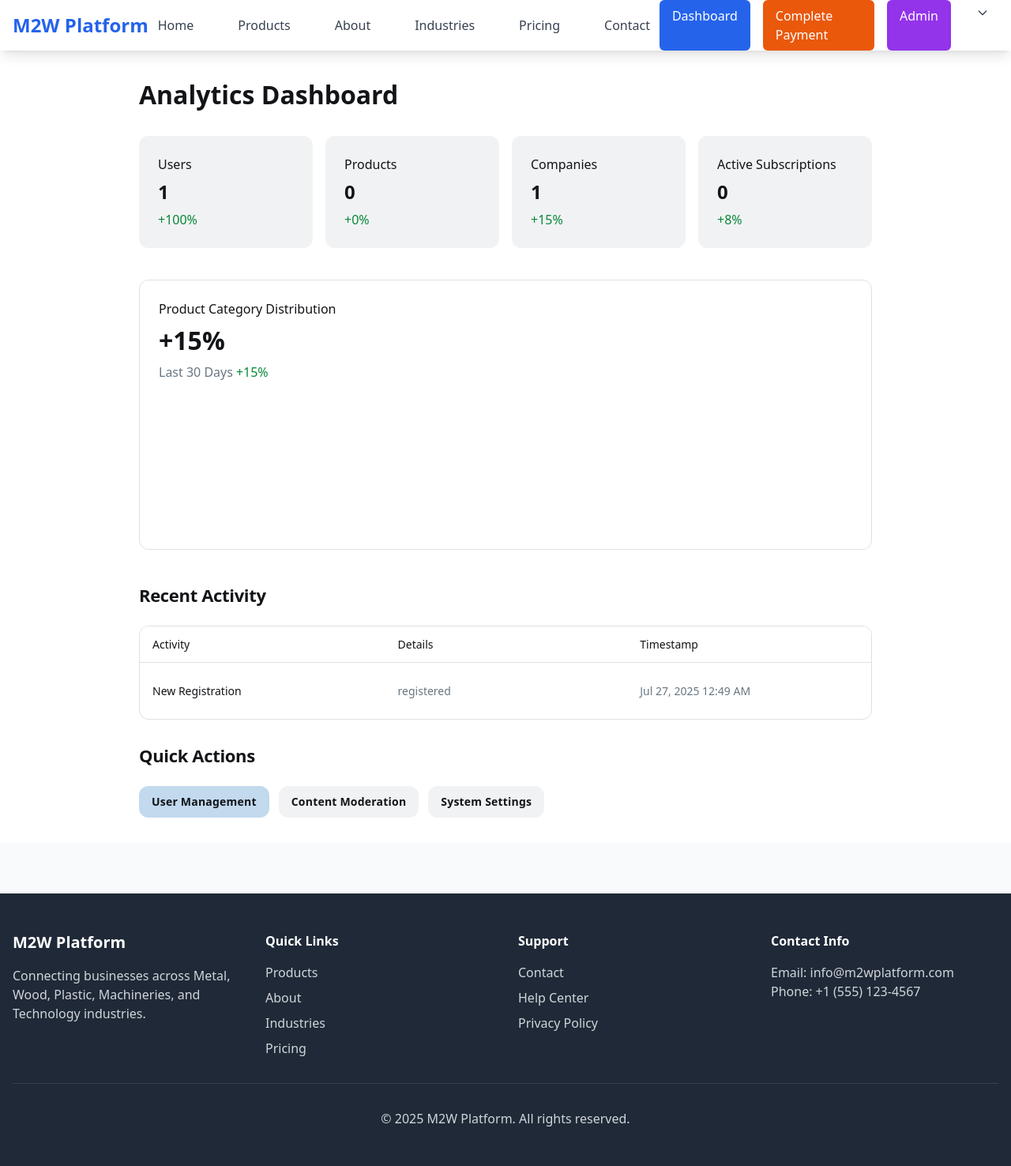
After one commit to suhaibpalli/m2w-platform, a Django app: page /dashboard/admin/ in a window 1280 px wide. The commit adds this page. Shown: the whole page at 79% size. Run offline with Django 5.2, Linux system fonts and the light colour scheme; the visitor is signed in with stand-in values (Sample User, id 1); data comes from the database, SQL or seed files in the repository; data that the repository does not hold is empty; some libraries are stand-ins or nearby versions.

Commit message:
Added dashboard app

```diff
--- a/accounts/views.py
+++ b/accounts/views.py
@@ -29,7 +29,7 @@ class RegisterView(CreateView):
                 self.request,
                 'Registration successful! Welcome aboard. You can now browse the marketplace.'
             )
-            return redirect('accounts:profile')
+            return redirect('dashboard:home')  # ← Changed this line
 
     def form_invalid(self, form):
         messages.error(self.request, 'Please correct the errors below.')
--- /dev/null
+++ b/dashboard/urls.py
@@ -0,0 +1,9 @@
+from django.urls import path
+from . import views
+
+app_name = 'dashboard'
+
+urlpatterns = [
+    path('', views.DashboardHomeView.as_view(), name='home'),
+    path('admin/', views.AdminDashboardView.as_view(), name='admin'),
+]
--- a/dashboard/views.py
+++ b/dashboard/views.py
@@ -1,3 +1,207 @@
-from django.shortcuts import render
+from django.shortcuts import render, redirect
+from django.contrib.auth.mixins import LoginRequiredMixin
+from django.views.generic import TemplateView
+from django.db.models import Count, Q
+from django.utils import timezone
+from datetime import timedelta
+from accounts.models import Company
+from products.models import Product
+from core.models import Industry
+from django.contrib.auth.models import User
 
-# Create your views here.
+class DashboardHomeView(LoginRequiredMixin, TemplateView):
+    template_name = 'dashboard/dashboard_home.html'
+
+    def dispatch(self, request, *args, **kwargs):
+        """Check subscription status before allowing access"""
+        if not request.user.is_authenticated:
+            return self.handle_no_permission()
+
+        company = request.user.company
+        # Remove this overly restrictive check - allow pending users to see dashboard
+        # if company.subscription_status != 'active':
+        #     return redirect('accounts:profile')
+
+        return super().dispatch(request, *args, **kwargs)
+
+    def get_context_data(self, **kwargs):
+        context = super().get_context_data(**kwargs)
+        user = self.request.user
+        company = user.company
+
+        # Role-based dashboard content
+        if company.role == 'vendor':
+            context.update(self.get_vendor_context(company))
+        elif company.role == 'business_buyer':
+            context.update(self.get_buyer_context(company))
+        else:  # consumer_buyer
+            context.update(self.get_consumer_buyer_context(company))
+
+        # Common context
+        context['user'] = user
+        context['company'] = company
+        context['is_vendor'] = company.role == 'vendor'
+        context['is_business_buyer'] = company.role == 'business_buyer'
+        context['is_consumer_buyer'] = company.role == 'consumer_buyer'
+
+        return context
+
+    def get_vendor_context(self, company):
+        """Context for vendor dashboard"""
+        # Get vendor's products
+        products = Product.objects.filter(company=company)
+        recent_products = products.order_by('-created_at')[:5]
+
+        # Analytics
+        total_products = products.count()
+        active_products = products.filter(status='active').count()
+        draft_products = products.filter(status='draft').count()
+        total_views = sum(product.views_count for product in products if hasattr(product, 'views_count'))
+
+        # Recent activity (last 30 days)
+        thirty_days_ago = timezone.now() - timedelta(days=30)
+        recent_activity = []
+
+        # Add recent products to activity
+        for product in products.filter(created_at__gte=thirty_days_ago)[:10]:
+            recent_activity.append({
+                'type': 'product_added',
+                'description': f'Product "{product.name}" was added',
+                'timestamp': product.created_at,
+                'details': f'Category: {product.category.name}'
+            })
+
+        recent_activity.sort(key=lambda x: x['timestamp'], reverse=True)
+
+        return {
+            'total_products': total_products,
+            'active_products': active_products,
+            'draft_products': draft_products,
+            'total_views': total_views,
+            'recent_products': recent_products,
+            'recent_activity': recent_activity[:10],
+            'subscription_status': company.subscription_status,
+            'subscription_expiry': company.subscription_end_date,
+        }
+
+    def get_buyer_context(self, company):
+        """Context for buyer dashboard"""
+        # For buyers - show marketplace stats and saved items
+        total_products = Product.objects.filter(status='active').count()
+        industries = Industry.objects.filter(is_active=True)
+
+        # Recent marketplace activity
+        recent_products = Product.objects.filter(status='active').order_by('-created_at')[:10]
+        recent_activity = []
+
+        for product in recent_products:
+            recent_activity.append({
+                'type': 'new_product',
+                'description': f'New product "{product.name}" available',
+                'timestamp': product.created_at,
+                'details': f'By {product.company.company_name}'
+            })
+
+        return {
+            'total_marketplace_products': total_products,
+            'available_industries': industries.count(),
+            'recent_marketplace_products': recent_products[:5],
+            'recent_activity': recent_activity,
+        }
+
+    def get_consumer_buyer_context(self, company):
+        """Context for consumer buyer dashboard"""
+        # Similar to business buyer but with consumer-specific features
+        total_products = Product.objects.filter(status='active').count()
+        industries = Industry.objects.filter(is_active=True)
+
+        # Recent marketplace activity
+        recent_products = Product.objects.filter(status='active').order_by('-created_at')[:10]
+        recent_activity = []
+
+        for product in recent_products:
+            recent_activity.append({
+                'type': 'new_product',
+                'description': f'New product "{product.name}" available',
+                'timestamp': product.created_at,
+                'details': f'By {product.company.company_name}'
+            })
+
+        return {
+            'total_marketplace_products': total_products,
+            'available_industries': industries.count(),
+            'recent_marketplace_products': recent_products[:5],
+            'recent_activity': recent_activity,
+        }
+
+class AdminDashboardView(LoginRequiredMixin, TemplateView):
+    """Admin-only dashboard view"""
+    template_name = 'dashboard/admin_dashboard.html'
+
+    def dispatch(self, request, *args, **kwargs):
+        if not request.user.is_staff:
+            return redirect('dashboard:home')
+        return super().dispatch(request, *args, **kwargs)
+
+    def get_context_data(self, **kwargs):
+        context = super().get_context_data(**kwargs)
+
+        # Key metrics
+        total_users = User.objects.count()
+        total_companies = Company.objects.count()
+        total_products = Product.objects.count()
+        active_subscriptions = Company.objects.filter(subscription_status='active').count()
+
+        # Growth metrics (last 30 days)
+        thirty_days_ago = timezone.now() - timedelta(days=30)
+        new_users_30d = User.objects.filter(date_joined__gte=thirty_days_ago).count()
+        new_products_30d = Product.objects.filter(created_at__gte=thirty_days_ago).count()
+
+        # Industry distribution
+        industry_stats = []
+        for industry in Industry.objects.filter(is_active=True):
+            product_count = Product.objects.filter(category__industry=industry).count()
+            industry_stats.append({
+                'name': industry.name,
+                'count': product_count,
+                'percentage': (product_count / total_products * 100) if total_products > 0 else 0
+            })
+
+        # Recent activity
+        recent_activity = []
+
+        # Recent registrations
+        recent_users = User.objects.order_by('-date_joined')[:5]
+        for user in recent_users:
+            recent_activity.append({
+                'type': 'New Registration',
+                'description': f'{user.company.company_name} registered',
+                'timestamp': user.date_joined
+            })
+
+        # Recent products
+        recent_products = Product.objects.order_by('-created_at')[:5]
+        for product in recent_products:
+            recent_activity.append({
+                'type': 'New Product',
+                'description': f'{product.name} added by {product.company.company_name}',
+                'timestamp': product.created_at
+            })
+
+        # Sort by timestamp
+        recent_activity.sort(key=lambda x: x['timestamp'], reverse=True)
+
+        context.update({
+            'total_users': total_users,
+            'total_companies': total_companies,
+            'total_products': total_products,
+            'active_subscriptions': active_subscriptions,
+            'new_users_30d': new_users_30d,
+            'new_products_30d': new_products_30d,
+            'user_growth_rate': (new_users_30d / total_users * 100) if total_users > 0 else 0,
+            'product_growth_rate': (new_products_30d / total_products * 100) if total_products > 0 else 0,
+            'industry_stats': industry_stats,
+            'recent_activity': recent_activity[:10],
+        })
+
+        return context
--- a/m2w_platform/urls.py
+++ b/m2w_platform/urls.py
@@ -24,7 +24,7 @@ urlpatterns = [
     path('', include('core.urls')),
     path('accounts/', include('accounts.urls')),
     path('products/', include('products.urls')),
-    # path('dashboard/', include('dashboard.urls')),
+    path('dashboard/', include('dashboard.urls')),
     # path('messages/', include('messaging.urls')),
     # path('payments/', include('payments.urls')),
 ]
--- a/templates/base.html
+++ b/templates/base.html
@@ -36,18 +36,52 @@
                 <!-- Auth Buttons -->
                 <div class="flex space-x-4">
                     {% if user.is_authenticated %}
+                        <a href="{% url 'dashboard:home' %}" class="bg-blue-600 text-white px-4 py-2 rounded-md hover:bg-blue-700">
+                            Dashboard
+                        </a>
+                        {% if user.company.subscription_status == 'active' %}
                             {% if user.company.role == 'vendor' %}
-                            <a href="{% url 'products:my_products' %}" class="bg-blue-600 text-white px-4 py-2 rounded-md hover:bg-blue-700">
+                                <a href="{% url 'products:my_products' %}" class="bg-green-600 text-white px-4 py-2 rounded-md hover:bg-green-700">
                                     My Products
                                 </a>
                             {% elif user.company.role == 'business_buyer' %}
-                            <a href="#" class="bg-blue-600 text-white px-4 py-2 rounded-md hover:bg-blue-700">
+                                <a href="#" class="bg-green-600 text-white px-4 py-2 rounded-md hover:bg-green-700">
                                     My Quotes
                                 </a>
                             {% endif %}
-                        <a href="{% url 'accounts:logout' %}" class="text-gray-700 hover:text-blue-600 px-3 py-2">
+                        {% else %}
+                            <a href="{% url 'accounts:profile' %}" class="bg-orange-600 text-white px-4 py-2 rounded-md hover:bg-orange-700">
+                                Complete Payment
+                            </a>
+                        {% endif %}
+                        {% if user.is_staff %}
+                        <a href="{% url 'dashboard:admin' %}" class="bg-purple-600 text-white px-4 py-2 rounded-md hover:bg-purple-700">
+                            Admin
+                        </a>
+                        {% endif %}
+                        <div class="relative group">
+                            <button class="text-gray-700 hover:text-blue-600 px-3 py-2 flex items-center">
+                                {{ user.company.company_name }}
+                                <svg class="w-4 h-4 ml-1" fill="none" stroke="currentColor" viewBox="0 0 24 24">
+                                    <path stroke-linecap="round" stroke-linejoin="round" stroke-width="2" d="M19 9l-7 7-7-7"></path>
+                                </svg>
+                            </button>
+                            <div class="absolute right-0 mt-2 w-48 bg-white rounded-md shadow-lg py-1 z-50 hidden group-hover:block">
+                                <div class="px-4 py-2 text-sm text-gray-700 border-b">
+                                    <div class="font-semibold">{{ user.company.company_name }}</div>
+                                    <div class="text-xs text-gray-500">{{ user.company.get_role_display }}</div>
+                                    <div class="text-xs {% if user.company.subscription_status == 'active' %}text-green-600{% elif user.company.subscription_status == 'pending' %}text-orange-600{% else %}text-red-600{% endif %}">
+                                        Status: {{ user.company.get_subscription_status_display }}
+                                    </div>
+                                </div>
+                                <a href="{% url 'accounts:profile' %}" class="block px-4 py-2 text-sm text-gray-700 hover:bg-gray-100">
+                                    Profile Settings
+                                </a>
+                                <a href="{% url 'accounts:logout' %}" class="block px-4 py-2 text-sm text-gray-700 hover:bg-gray-100">
                                     Logout
                                 </a>
+                            </div>
+                        </div>
                     {% else %}
                         <a href="{% url 'accounts:login' %}" class="text-gray-700 hover:text-blue-600 px-3 py-2">
                             Login
--- /dev/null
+++ b/templates/dashboard/admin_dashboard.html
@@ -0,0 +1,112 @@
+{% extends 'base.html' %}
+
+{% block title %}Admin Dashboard - M2W Platform{% endblock %}
+
+{% block content %}
+<div class="relative flex size-full min-h-screen flex-col bg-white">
+    <div class="layout-container flex h-full grow flex-col">
+        <div class="px-40 flex flex-1 justify-center py-5">
+            <div class="layout-content-container flex flex-col max-w-[960px] flex-1">
+
+                <!-- Header -->
+                <div class="flex flex-wrap justify-between gap-3 p-4">
+                    <p class="text-[#121417] tracking-light text-[32px] font-bold leading-tight min-w-72">Analytics Dashboard</p>
+                </div>
+
+                <!-- Key Metrics Cards -->
+                <div class="flex flex-wrap gap-4 p-4">
+                    <div class="flex min-w-[158px] flex-1 flex-col gap-2 rounded-xl p-6 bg-[#f1f2f4]">
+                        <p class="text-[#121417] text-base font-medium leading-normal">Users</p>
+                        <p class="text-[#121417] tracking-light text-2xl font-bold leading-tight">{{ total_users }}</p>
+                        <p class="text-[#078838] text-base font-medium leading-normal">+{{ user_growth_rate|floatformat:0 }}%</p>
+                    </div>
+                    <div class="flex min-w-[158px] flex-1 flex-col gap-2 rounded-xl p-6 bg-[#f1f2f4]">
+                        <p class="text-[#121417] text-base font-medium leading-normal">Products</p>
+                        <p class="text-[#121417] tracking-light text-2xl font-bold leading-tight">{{ total_products }}</p>
+                        <p class="text-[#078838] text-base font-medium leading-normal">+{{ product_growth_rate|floatformat:0 }}%</p>
+                    </div>
+                    <div class="flex min-w-[158px] flex-1 flex-col gap-2 rounded-xl p-6 bg-[#f1f2f4]">
+                        <p class="text-[#121417] text-base font-medium leading-normal">Companies</p>
+                        <p class="text-[#121417] tracking-light text-2xl font-bold leading-tight">{{ total_companies }}</p>
+                        <p class="text-[#078838] text-base font-medium leading-normal">+15%</p>
+                    </div>
+                    <div class="flex min-w-[158px] flex-1 flex-col gap-2 rounded-xl p-6 bg-[#f1f2f4]">
+                        <p class="text-[#121417] text-base font-medium leading-normal">Active Subscriptions</p>
+                        <p class="text-[#121417] tracking-light text-2xl font-bold leading-tight">{{ active_subscriptions }}</p>
+                        <p class="text-[#078838] text-base font-medium leading-normal">+8%</p>
+                    </div>
+                </div>
+
+                <!-- Charts Section -->
+                <div class="flex flex-wrap gap-4 px-4 py-6">
+                    <!-- Product Category Distribution -->
+                    <div class="flex min-w-72 flex-1 flex-col gap-2 rounded-xl border border-[#dde1e4] p-6">
+                        <p class="text-[#121417] text-base font-medium leading-normal">Product Category Distribution</p>
+                        <p class="text-[#121417] tracking-light text-[32px] font-bold leading-tight truncate">+15%</p>
+                        <div class="flex gap-1">
+                            <p class="text-[#687682] text-base font-normal leading-normal">Last 30 Days</p>
+                            <p class="text-[#078838] text-base font-medium leading-normal">+15%</p>
+                        </div>
+                        <div class="grid min-h-[180px] gap-x-4 gap-y-6 grid-cols-[auto_1fr] items-center py-3">
+                            {% for industry in industry_stats %}
+                            <p class="text-[#687682] text-[13px] font-bold leading-normal tracking-[0.015em]">{{ industry.name }}</p>
+                            <div class="h-full flex-1">
+                                <div class="border-[#687682] bg-[#f1f2f4] border-r-2 h-full" style="width: {{ industry.percentage|floatformat:0 }}%;"></div>
+                            </div>
+                            {% endfor %}
+                        </div>
+                    </div>
+                </div>
+
+                <!-- Recent Activity -->
+                <h2 class="text-[#121417] text-[22px] font-bold leading-tight tracking-[-0.015em] px-4 pb-3 pt-5">Recent Activity</h2>
+                <div class="px-4 py-3">
+                    <div class="flex overflow-hidden rounded-xl border border-[#dde1e4] bg-white">
+                        <table class="flex-1">
+                            <thead>
+                                <tr class="bg-white">
+                                    <th class="px-4 py-3 text-left text-[#121417] w-[400px] text-sm font-medium leading-normal">Activity</th>
+                                    <th class="px-4 py-3 text-left text-[#121417] w-[400px] text-sm font-medium leading-normal">Details</th>
+                                    <th class="px-4 py-3 text-left text-[#121417] w-[400px] text-sm font-medium leading-normal">Timestamp</th>
+                                </tr>
+                            </thead>
+                            <tbody>
+                                {% for activity in recent_activity %}
+                                <tr class="border-t border-t-[#dde1e4]">
+                                    <td class="h-[72px] px-4 py-2 w-[400px] text-[#121417] text-sm font-normal leading-normal">
+                                        {{ activity.type }}
+                                    </td>
+                                    <td class="h-[72px] px-4 py-2 w-[400px] text-[#687682] text-sm font-normal leading-normal">
+                                        {{ activity.description }}
+                                    </td>
+                                    <td class="h-[72px] px-4 py-2 w-[400px] text-[#687682] text-sm font-normal leading-normal">
+                                        {{ activity.timestamp|date:"M d, Y g:i A" }}
+                                    </td>
+                                </tr>
+                                {% endfor %}
+                            </tbody>
+                        </table>
+                    </div>
+                </div>
+
+                <!-- Quick Actions -->
+                <h2 class="text-[#121417] text-[22px] font-bold leading-tight tracking-[-0.015em] px-4 pb-3 pt-5">Quick Actions</h2>
+                <div class="flex justify-stretch">
+                    <div class="flex flex-1 gap-3 flex-wrap px-4 py-3 justify-start">
+                        <a href="/admin/" class="flex min-w-[84px] max-w-[480px] cursor-pointer items-center justify-center overflow-hidden rounded-xl h-10 px-4 bg-[#c2d9ee] text-[#121417] text-sm font-bold leading-normal tracking-[0.015em]">
+                            <span class="truncate">User Management</span>
+                        </a>
+                        <button class="flex min-w-[84px] max-w-[480px] cursor-pointer items-center justify-center overflow-hidden rounded-xl h-10 px-4 bg-[#f1f2f4] text-[#121417] text-sm font-bold leading-normal tracking-[0.015em]">
+                            <span class="truncate">Content Moderation</span>
+                        </button>
+                        <button class="flex min-w-[84px] max-w-[480px] cursor-pointer items-center justify-center overflow-hidden rounded-xl h-10 px-4 bg-[#f1f2f4] text-[#121417] text-sm font-bold leading-normal tracking-[0.015em]">
+                            <span class="truncate">System Settings</span>
+                        </button>
+                    </div>
+                </div>
+
+            </div>
+        </div>
+    </div>
+</div>
+{% endblock %}
```
Also changed, not shown: templates/dashboard/dashboard_home.html (added, +197 -0 lines). Lines whose indentation alone changed are shown as unchanged.
